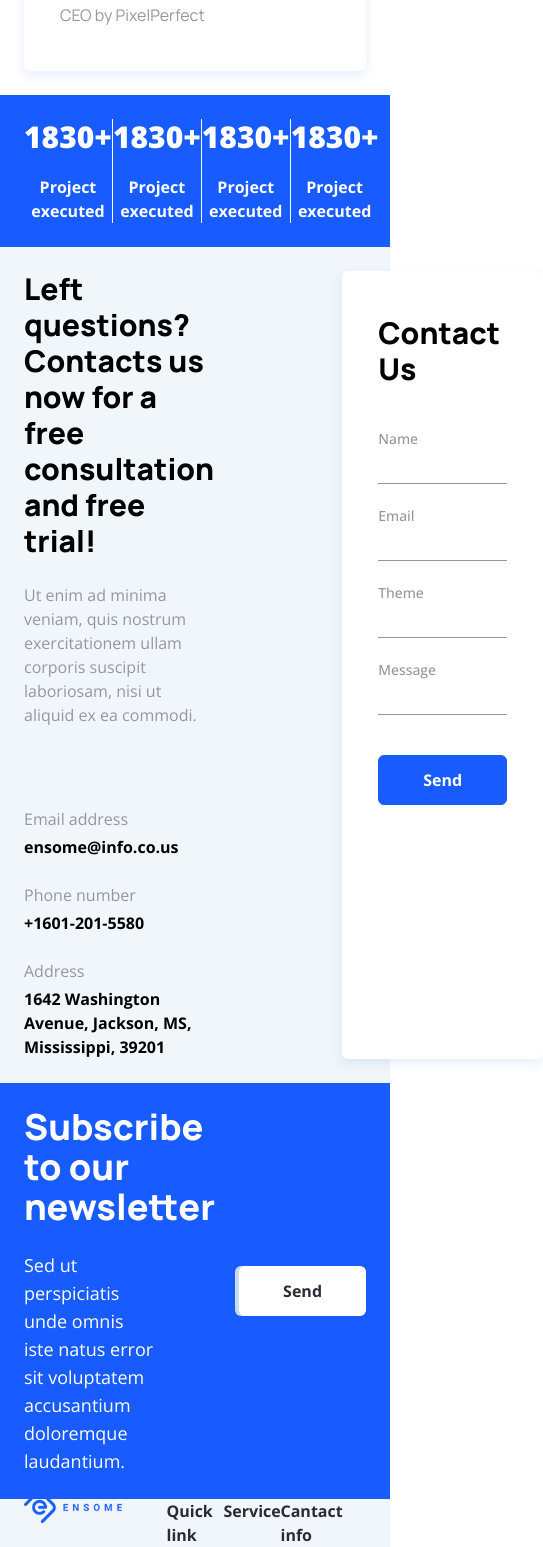
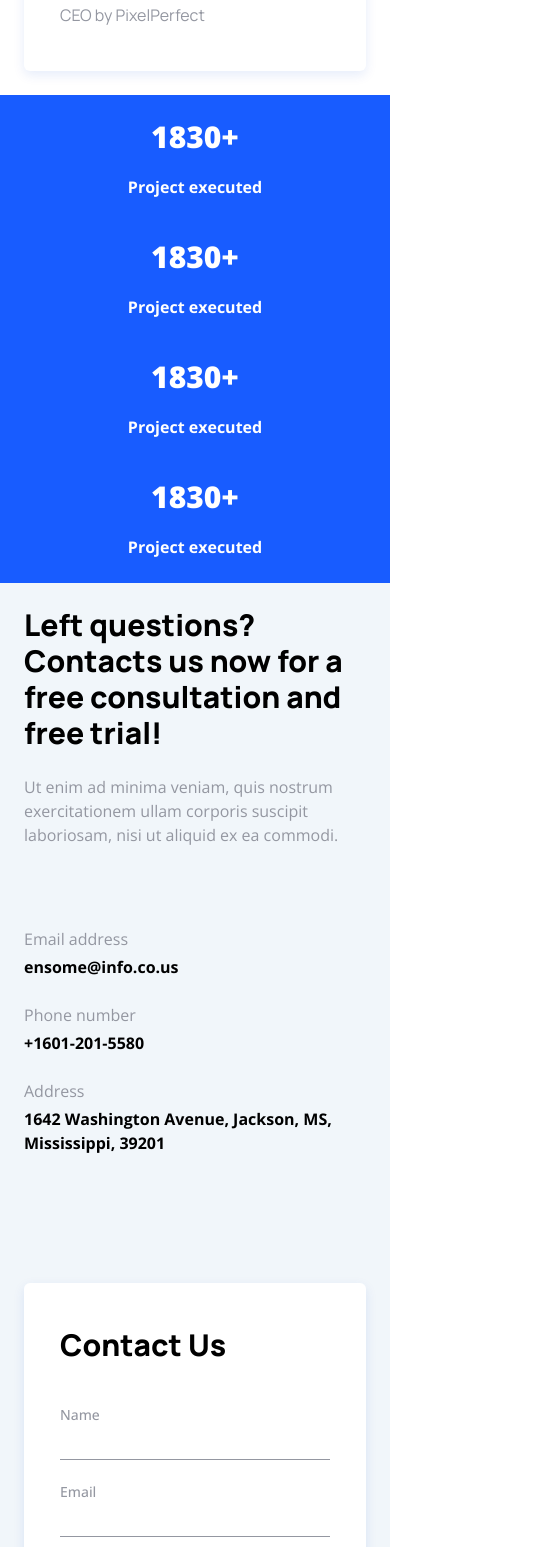
Before and after one commit to CodeWithMilap/ensome, a Next.js app: page / in a window 390 px wide. Shown: the part 6207-7754 px from the top of the page, 543 px wide, since content can reach past the window. Built offline with nearby package versions, Linux system fonts and the light colour scheme.

Commit message:
Update page.tsx

```diff
--- a/app/page.tsx
+++ b/app/page.tsx
@@ -260,7 +260,7 @@ export default function Home() {
       </Section>
 
       <Section className="lg:py-12 py-6 bg-Primary">
-        <div className="flex justify-around text-White divide-x">
+        <div className="grid grid-cols-1 lg:grid-cols-4 gap-10 justify-around text-White lg:divide-x divide-Helper-blue-3 divide-opacity-30 ">
           <div className="flex justify-center w-full">
             <div className="flex flex-col gap-5 text-center">
               <h2 className="lg:text-5xl text-3xl font-extrabold">1830+</h2>
@@ -289,7 +289,7 @@ export default function Home() {
       </Section>
 
       <Section className="lg:py-24 py-6 bg-Background">
-        <div className="flex gap-32">
+        <div className="flex lg:flex-row flex-col gap-32">
           <div className="flex flex-col gap-20">
             <div className="flex flex-col gap-6">
               <Title
@@ -373,7 +373,7 @@ export default function Home() {
 
 
       <Section className="lg:py-20 py-6 bg-Primary">
-        <div className="grid grid-cols-2 items-center gap-20">
+        <div className="grid lg:grid-cols-2  grid-cols-1 items-center gap-20">
           <div className="flex flex-col gap-6 max-w-lg">
             <Title
               title="Subscribe to our newsletter"
```
